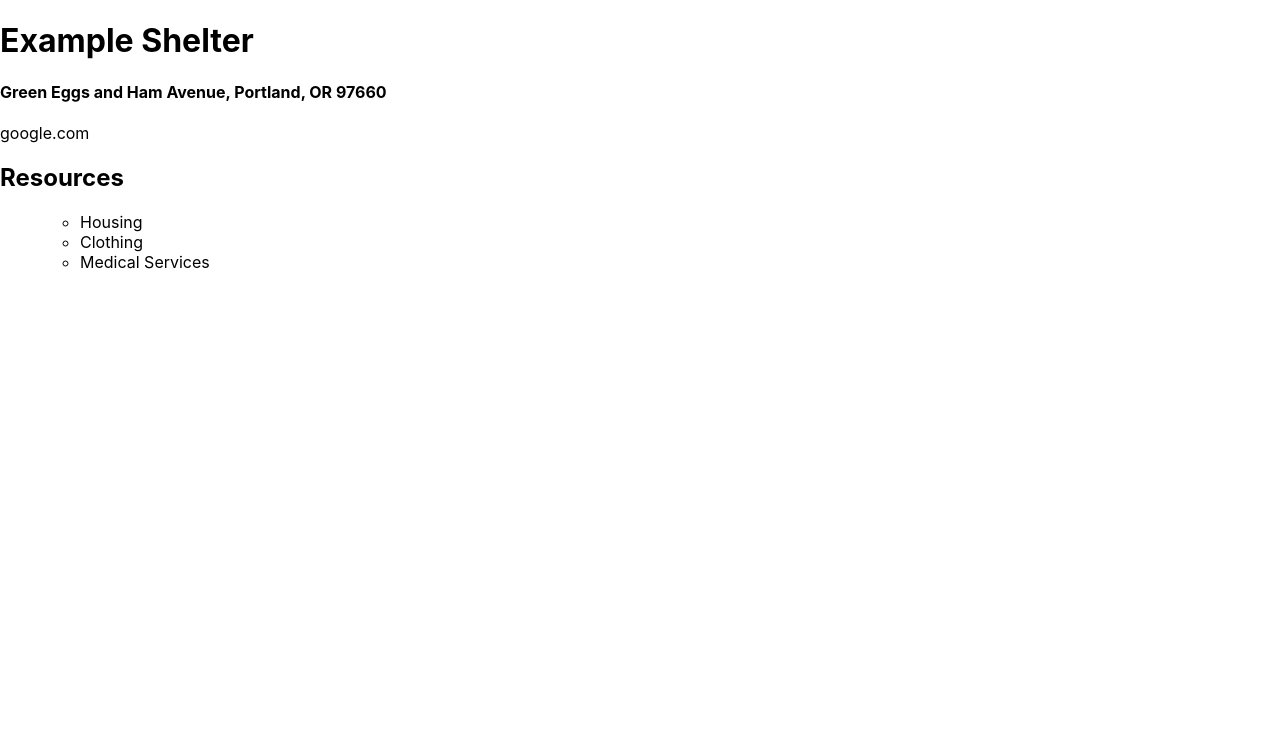
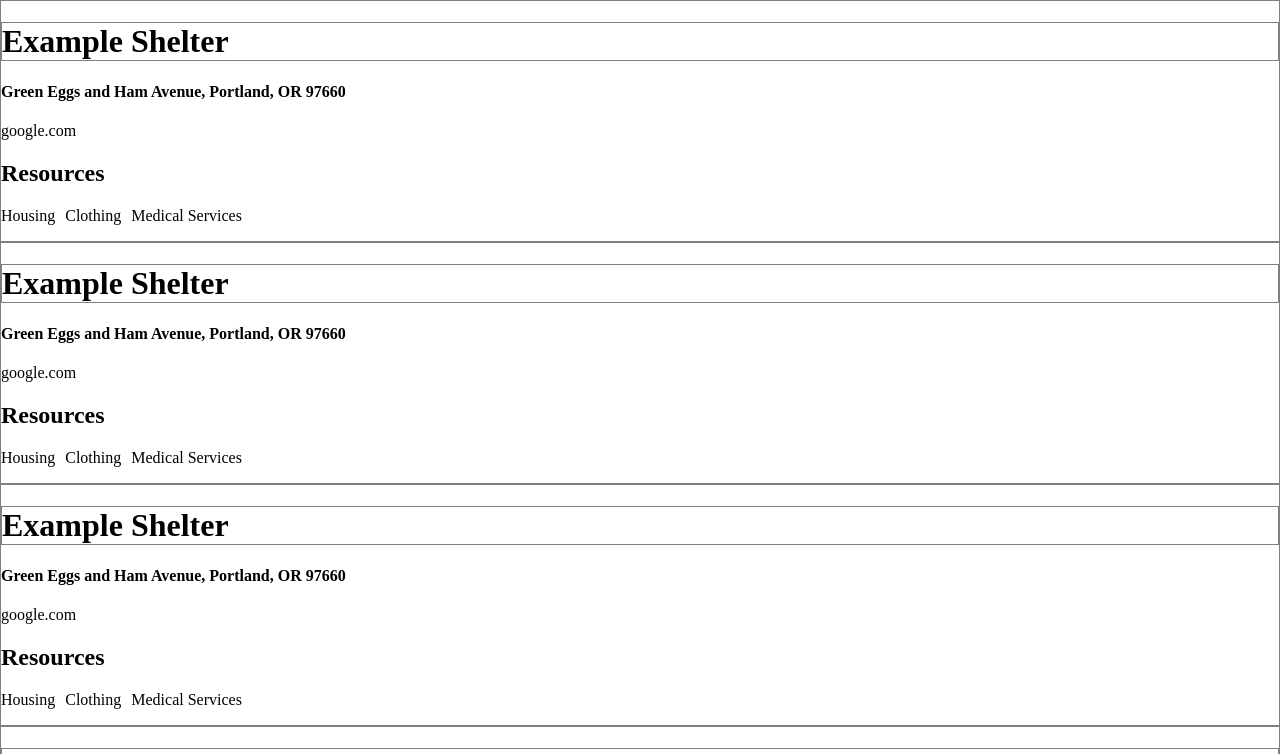
Before and after one commit to pvahanian/shelter-project, a React (Create React App) app: page / in a window 1280 px wide. Shown: the top 754 px of the page. Built offline with nearby package versions, Linux system fonts and the light colour scheme.

Commit message:
Made it more "boxy" will want a draw up before I attempt any more

```diff
--- a/package.json
+++ b/package.json
@@ -3,6 +3,7 @@
   "version": "0.1.0",
   "private": true,
   "dependencies": {
+    "node-sass": "^4.12.0",
     "react": "^16.8.6",
     "react-dom": "^16.8.6",
     "react-scripts": "3.0.1"
--- a/src/App.js
+++ b/src/App.js
@@ -15,6 +15,29 @@ function App() {
             Contact={"(503)-123-4567"}
         />
 
+          <Shelter
+          Name={"Example Shelter "}
+          Address={"Green Eggs and Ham Avenue, Portland, OR 97660"}
+          Website={"google.com"}
+          Resources={["Housing", "Clothing", "Medical Services"]}
+          Contact={"(503)-123-4567"}
+        />
+
+          <Shelter
+          Name={"Example Shelter "}
+          Address={"Green Eggs and Ham Avenue, Portland, OR 97660"}
+          Website={"google.com"}
+          Resources={["Housing", "Clothing", "Medical Services"]}
+          Contact={"(503)-123-4567"}
+      />
+
+       <Shelter
+          Name={"Example Shelter "}
+          Address={"Green Eggs and Ham Avenue, Portland, OR 97660"}
+          Website={"google.com"}
+          Resources={["Housing", "Clothing", "Medical Services"]}
+          Contact={"(503)-123-4567"}
+        />
       </div>
   );
 }
--- a/src/components/shelter_info.js
+++ b/src/components/shelter_info.js
@@ -5,7 +5,7 @@ const Shelter = ({Name, Address, Website, Resources, Contact}) => (
     <div className="shelterCard">
         <h1 className="shelterName"> {Name} </h1>
         <h4 className="shelterAddress"> {Address} </h4>
-        <p className="shelterWebsite"> {Website} </p>
+        <p className="shelterWebsite"> <a>{Website}</a> </p>
         <h2 className="resources">Resources</h2>
         <ul className="resourcesList">
             <ResourceList Resources={Resources} />
@@ -20,14 +20,13 @@ const Shelter = ({Name, Address, Website, Resources, Contact}) => (
 //Returns a list of the props
 function ResourceList(props) {
     const resources = props.Resources;
-    console.log(resources);
+    //console.log(resources); For debugging purposes only
     if(!resources) return [];
-    const listItems = resources.map((resource) =>
+
+    return (
+        resources.map((resource) =>
         <li>{resource}</li>
-    );
-   return (
-        <ul>{listItems}</ul>
-    );
+        ));
 }
 
 export default Shelter;
--- a/src/components/shelter_info.scss
+++ b/src/components/shelter_info.scss
@@ -0,0 +1,25 @@
+body{
+    font-family: 'Times New Roman', Times, serif;
+}
+
+.shelterCard {
+    margin: 0 auto;
+    border: 1px solid grey;
+
+    ul{
+            padding: 0 0 0 0; //remove's default padding a list gets
+        li{
+            list-style-type: none;//Removes the bullets
+            display: inline; //Puts them all on the same line
+            padding-right: 10px;
+        }
+    }
+
+    .shelterName {
+        border: 1px solid grey;
+    }
+
+    .resourceList {
+
+    }
+}
```
Also changed, not shown: 1 other file (tests, documents, lock files or other folders).
